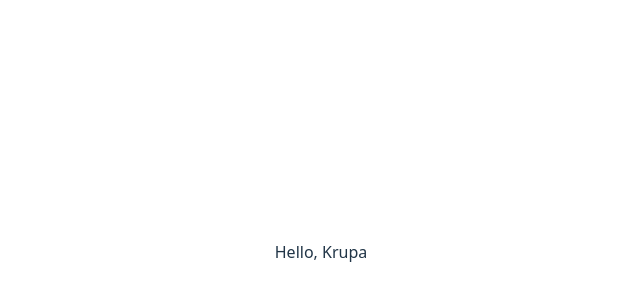
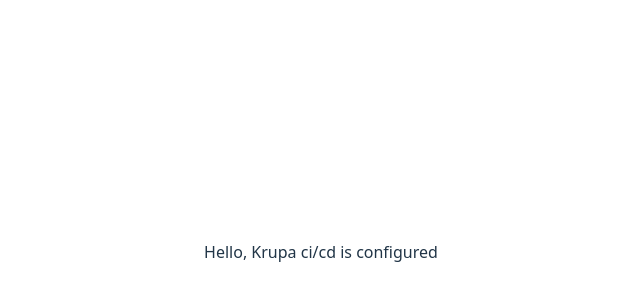
Before and after one commit to krishith-tech-india/OutfitUI, a React (Vite) app: page / in a window 1280 px wide. Shown: the part 148-448 px from the top of the page, without its empty margins (319-959 px from the left). Built offline with nearby package versions, Linux system fonts and the light colour scheme.

Commit message:
test ci/cd

```diff
--- a/src/App.tsx
+++ b/src/App.tsx
@@ -5,7 +5,8 @@ function App() {
 
   return (
     <>
-      <div>Hello, Krupa</div>
+      <div>Hello, Krupa ci/cd is configured
+      </div>
     </>
   )
 }
```
